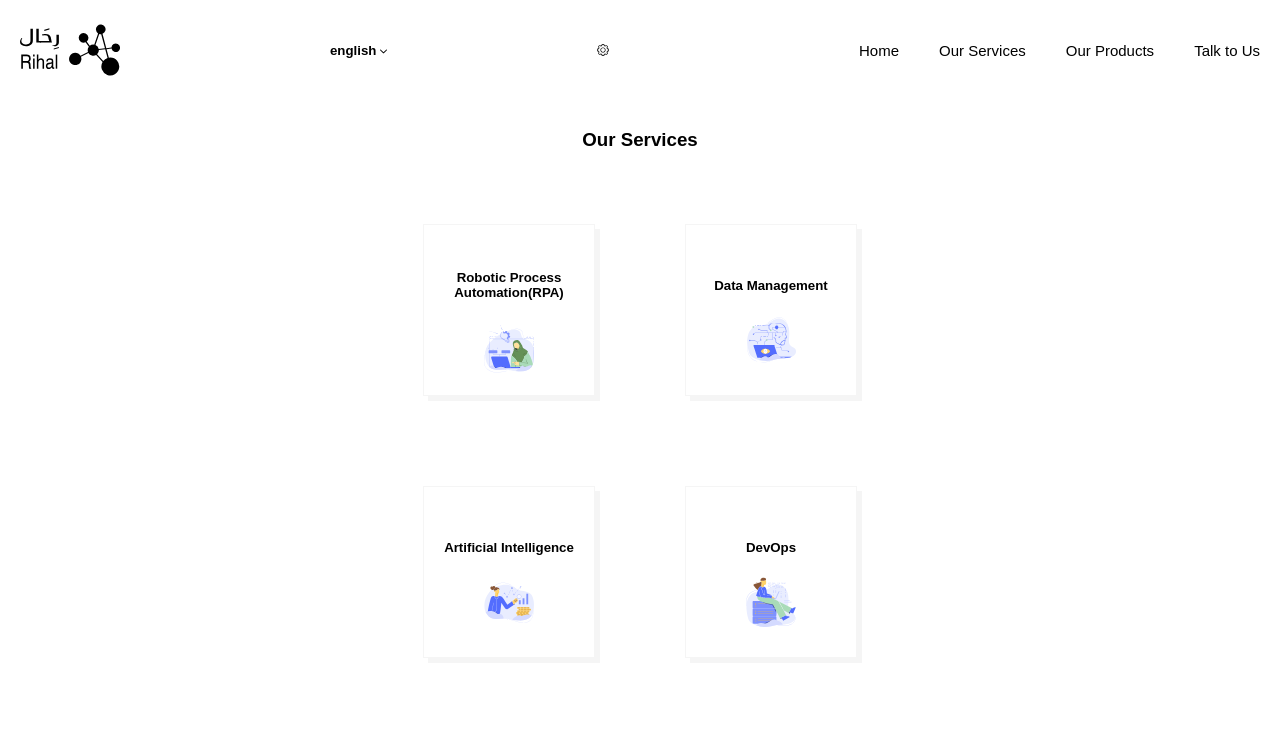
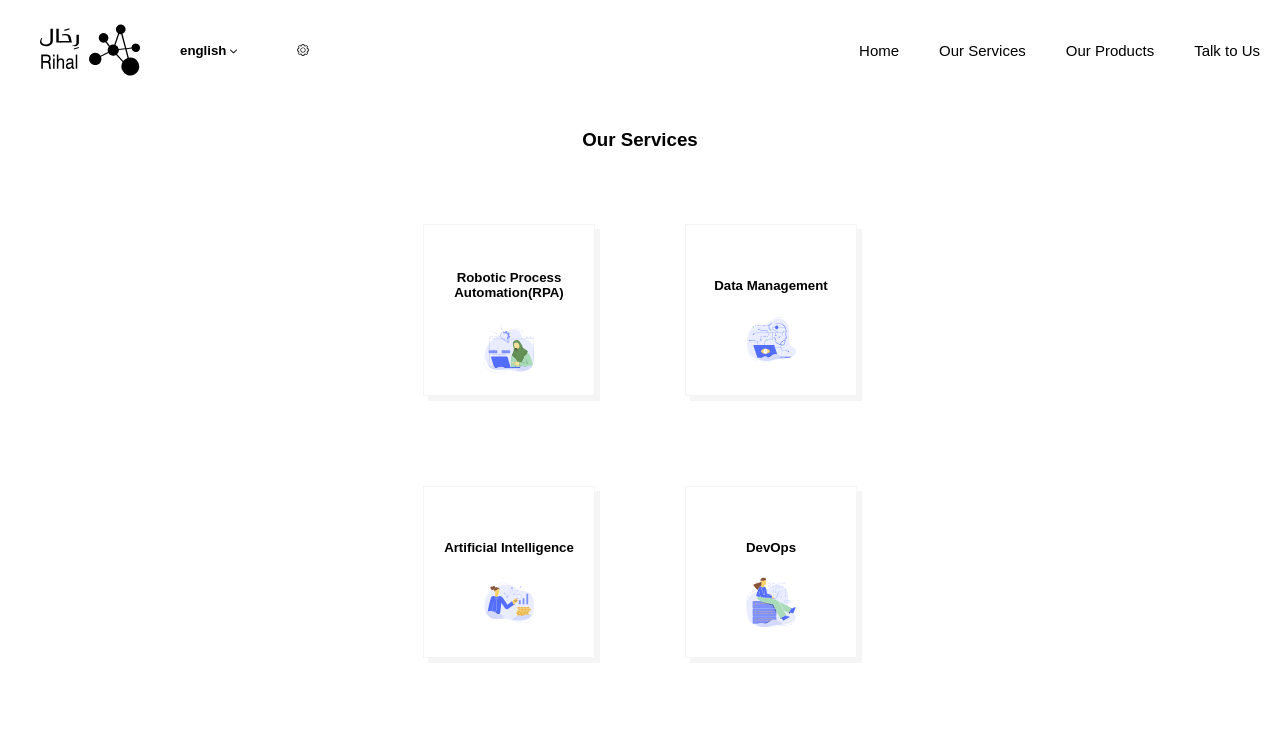
Before and after one commit to AnvithaBekal1/Assignment1, a plain HTML site: page index.html in a window 1280 px wide. Shown: the top 745 px of the page. Drawn offline with Linux system fonts and the light colour scheme.

Commit message:
modified navigation bar

```diff
--- a/css/stylesheet.css
+++ b/css/stylesheet.css
@@ -2,6 +2,16 @@ body{
     margin:0;
     font-family: sans-serif;
     font-size: 16px;
+}
+.logoniv{
+    display:flex;
+    justify-content: space-between;
+    align-items:center;
+    padding: 0 20px;
+}
+.logoniv h5{
+    margin-left: 40px;
+    margin-right: 60px;;
 }
 .header{
     padding:0px 20px;
--- a/index.html
+++ b/index.html
@@ -8,16 +8,18 @@
     </head>
 <body>
     <div class="header">
+        <div class="logoniv">
         <img src="images/rihal_logo.svg" alt="Logo" width=100px height=100px>
         <h5>english <img src="images/arrow-down-sign-to-navigate (1).svg" alt="" width="7px" height="7px"></h5>
         <img src="images/settings.svg" alt=""width="12px" height="12px">
+    </div>
         <ul class="nav">
             <li><a href="#">Home</a></li>
             <li><a href="#">Our Services</a></li>
             <li><a href="#">Our Products</a></li>
             <li><a href="#">Talk to Us</a></li>
         </ul>
-    </div>
+        </div>
     <div class="heading">
         <h3>Our Services</h3>
     </div>
```
